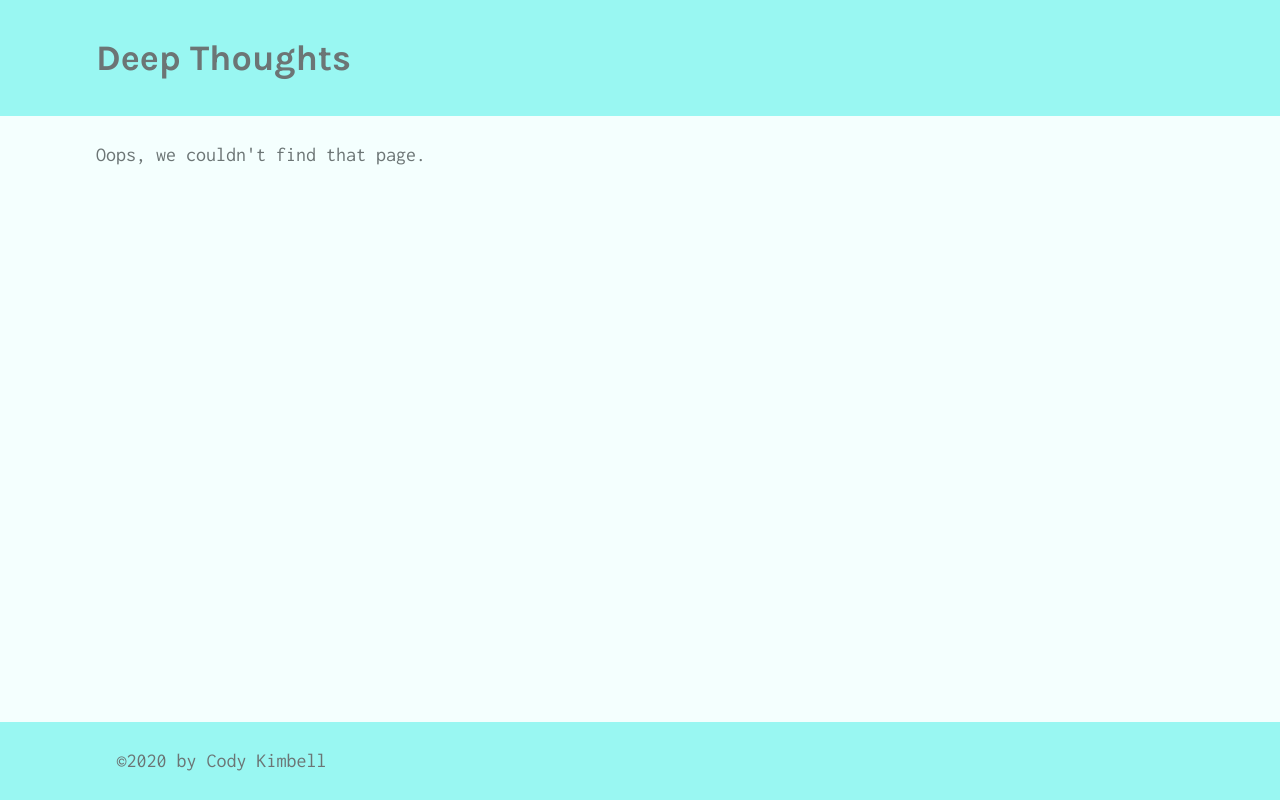
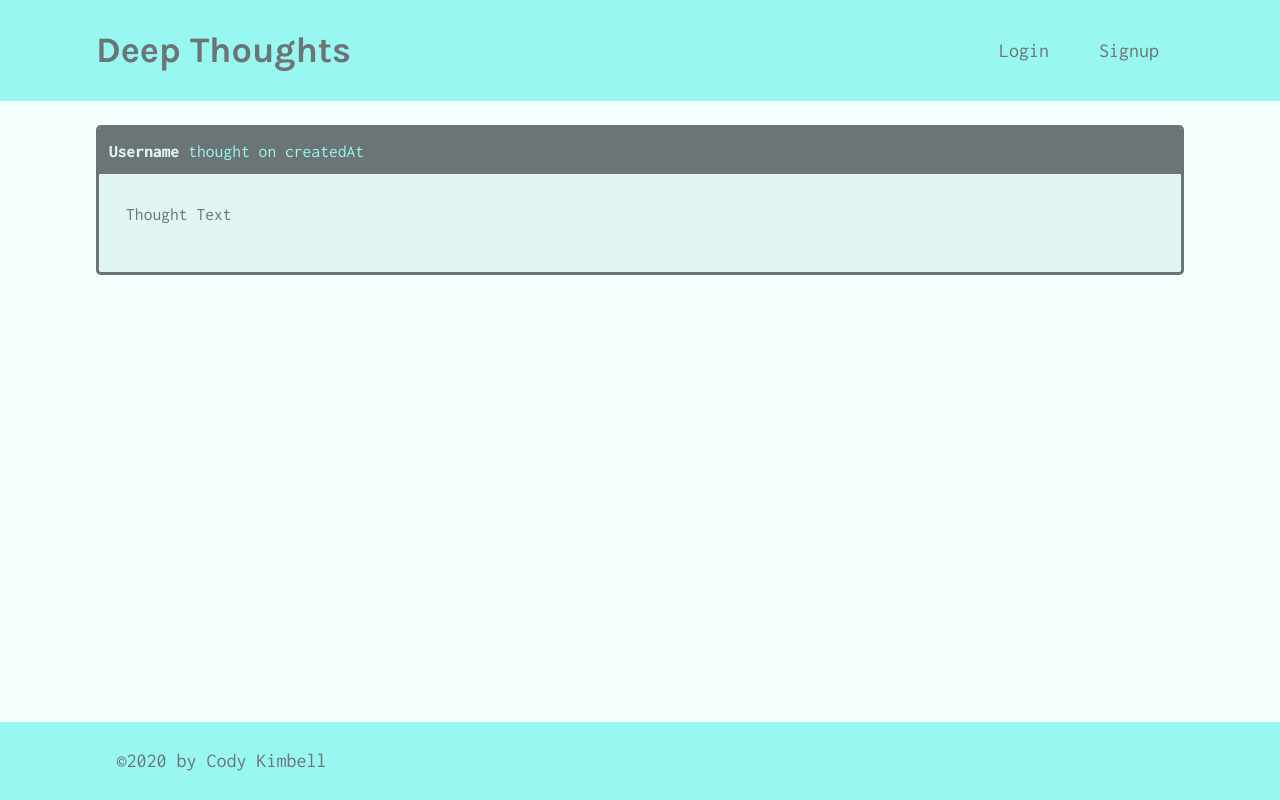
Before and after one commit to codykimb/deep-thoughts, a React (Create React App) app in the folder client/: page /thought/1 in a window 1280 px wide. Built offline with nearby package versions, Linux system fonts and the light colour scheme.

Commit message:
Implement the Navigation Links and URL Parameters

```diff
--- a/client/src/App.js
+++ b/client/src/App.js
@@ -12,6 +12,7 @@
 import SingleThought from './pages/SingleThought';
 import Profile from './pages/Profile';
 import Signup from './pages/Signup';
+
 
 
 const client = new ApolloClient({
@@ -29,9 +30,8 @@
               <Route exact path="/" component={Home} />
               <Route exact path="/login" component={Login} />
               <Route exact path="/signup" component={Signup} />
-              <Route exact path="/profile" component={Profile} />
-              <Route exact path="/thought" component={SingleThought} />
-
+              <Route exact path="/profile/:username?" component={Profile} />
+              <Route exact path="/thought/:id" component={SingleThought} />
               <Route component={NoMatch} />
             </Switch>
           </div>
--- a/client/src/components/Header/index.js
+++ b/client/src/components/Header/index.js
@@ -1,10 +1,18 @@
 import React from 'react';
+import { Link } from 'react-router-dom';
 
 const Header = () => {
   return (
     <header className="bg-secondary mb-4 py-2 flex-row align-center">
       <div className="container flex-row justify-space-between-lg justify-center align-center">
-        <h1>Deep Thoughts</h1>
+        <Link to="/">
+          <h1>Deep Thoughts</h1>
+        </Link>
+
+        <nav className="text-center">
+          <Link to="/login">Login</Link>
+          <Link to="/signup">Signup</Link>
+        </nav>
       </div>
     </header>
   );
--- a/client/src/components/ThoughtList/index.js
+++ b/client/src/components/ThoughtList/index.js
@@ -1,4 +1,5 @@
 import React from 'react';
+import { Link } from 'react-router-dom';
 
 const ThoughtList = ({ thoughts, title }) => {
   if (!thoughts.length) {
@@ -12,15 +13,23 @@
         thoughts.map(thought => (
           <div key={thought._id} className="card mb-3">
             <p className="card-header">
+              <Link
+                to={`/profile/${thought.username}`}
+                style={{ fontWeight: 700 }}
+                className="text-light"
+              >
                 {thought.username}
+              </Link>{' '}
               thought on {thought.createdAt}
             </p>
             <div className="card-body">
+              <Link to={`/thought/${thought._id}`}>
                 <p>{thought.thoughtText}</p>
                 <p className="mb-0">
                   Reactions: {thought.reactionCount} || Click to{' '}
                   {thought.reactionCount ? 'see' : 'start'} the discussion!
                 </p>
+              </Link>
             </div>
           </div>
         ))}
--- a/client/src/pages/SingleThought.js
+++ b/client/src/pages/SingleThought.js
@@ -1,6 +1,11 @@
 import React from 'react';
+import { useParams } from 'react-router-dom';
 
 const SingleThought = props => {
+
+  const { id: thoughtId } = useParams();
+  console.log(thoughtId);
+
   return (
     <div>
       <div className="card mb-3">
```
Lines whose indentation alone changed are shown as unchanged.
